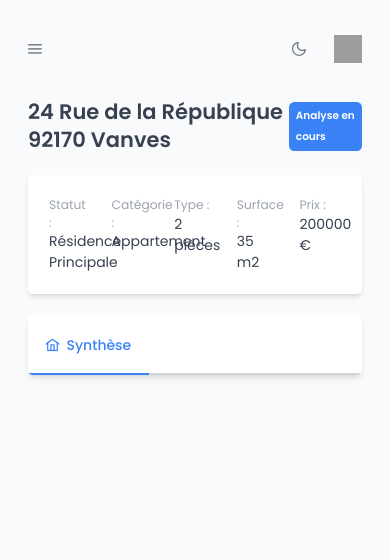
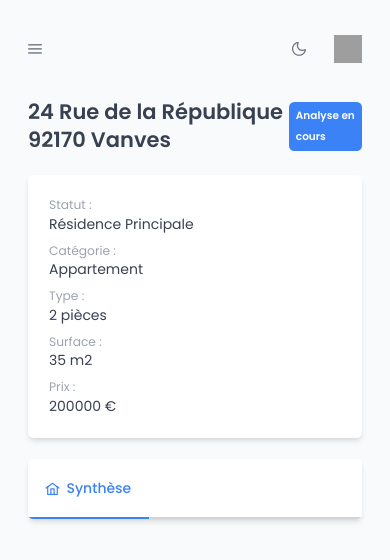
Before and after one commit to arnauddoub/poc-gisement-app, a Vue app in the folder packages/frontend/: page /properties/aaa in a window 390 px wide. Shown: the top 560 px of the page. Built offline with nearby package versions, Linux system fonts and the light colour scheme; grey boxes are pictures that could not be loaded.

Commit message:
design: add mobile format on property view

```diff
--- a/packages/frontend/src/modules/property/views/PropertyView.vue
+++ b/packages/frontend/src/modules/property/views/PropertyView.vue
@@ -13,10 +13,10 @@ const items = ref([{ label: 'Synthèse', icon: 'pi pi-home' }])
   <div class="grid gap-6">
     <div class="flex justify-between items-center">
       <BaseHeading type="h1">{{ property.location.address }} {{ property.location.zipCode }} {{ property.location.city }}</BaseHeading>
-      <Tag severity="info" value="Analyse en cours"></Tag>
+      <Tag severity="info" value="Analyse en cours" />
     </div>
 
-    <div class="grid gap-6 grid-cols-5 card">
+    <div class="grid gap-2 grid-cols-1 card md:gap-6 md:grid-cols-5">
       <BaseValue label="Statut :" :value="property.state" />
       <BaseValue label="Catégorie :" :value="property.category" />
       <BaseValue label="Type :" :value="property.type" />
```
